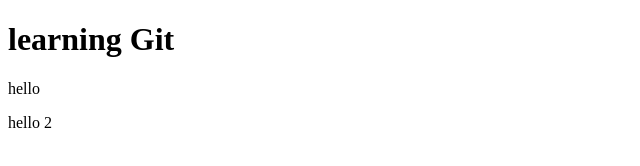
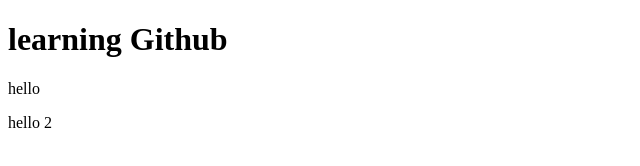
Before and after one commit to pradeepyadav780078/Learning-git, a plain HTML site: page index.html in a window 1280 px wide. Shown: the whole page, without its empty margins (0-640 px from the left). Drawn offline with Linux system fonts and the light colour scheme.

Commit message:
learning github

```diff
--- a/index.html
+++ b/index.html
@@ -6,7 +6,7 @@
     <title>learning Git</title>
 </head>
 <body>
-    <h1>learning Git</h1>
+    <h1>learning Github</h1>
     <p>hello</p>
      <p>hello 2</p>
 </body>
```
